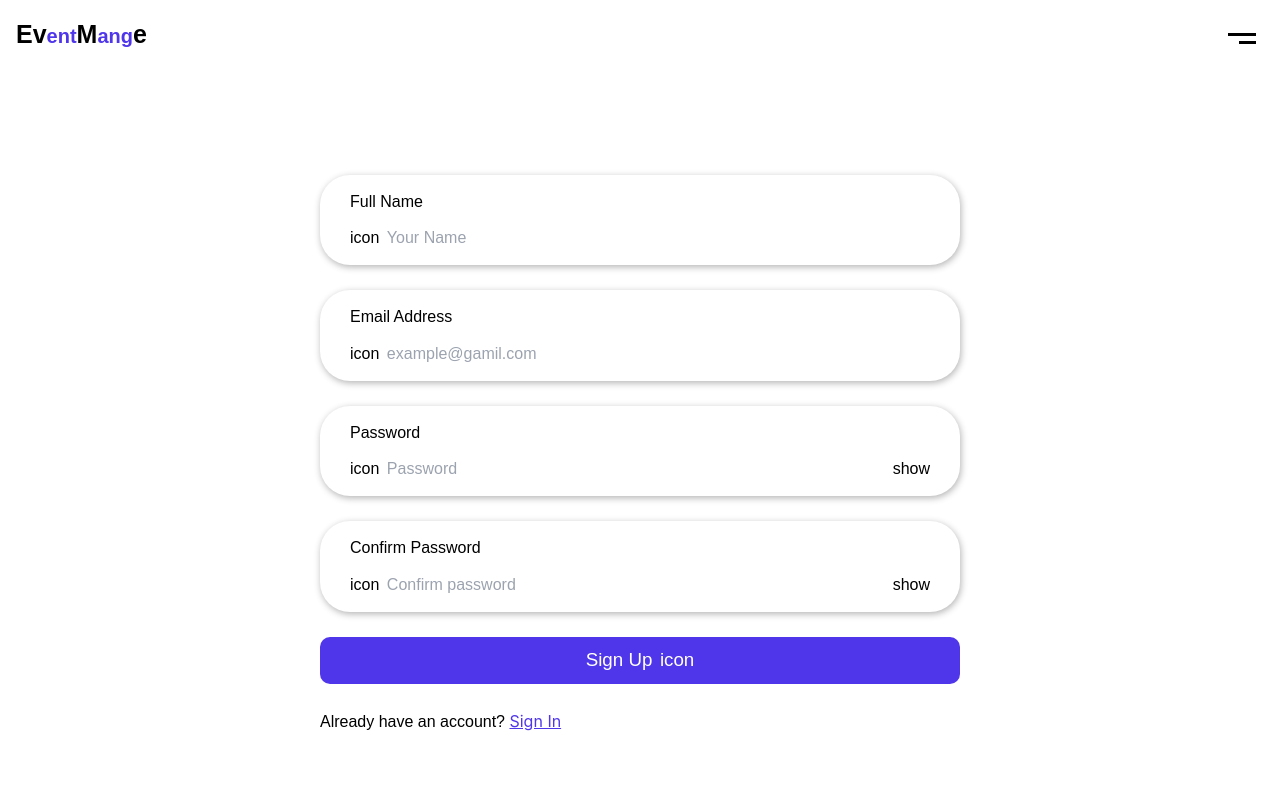
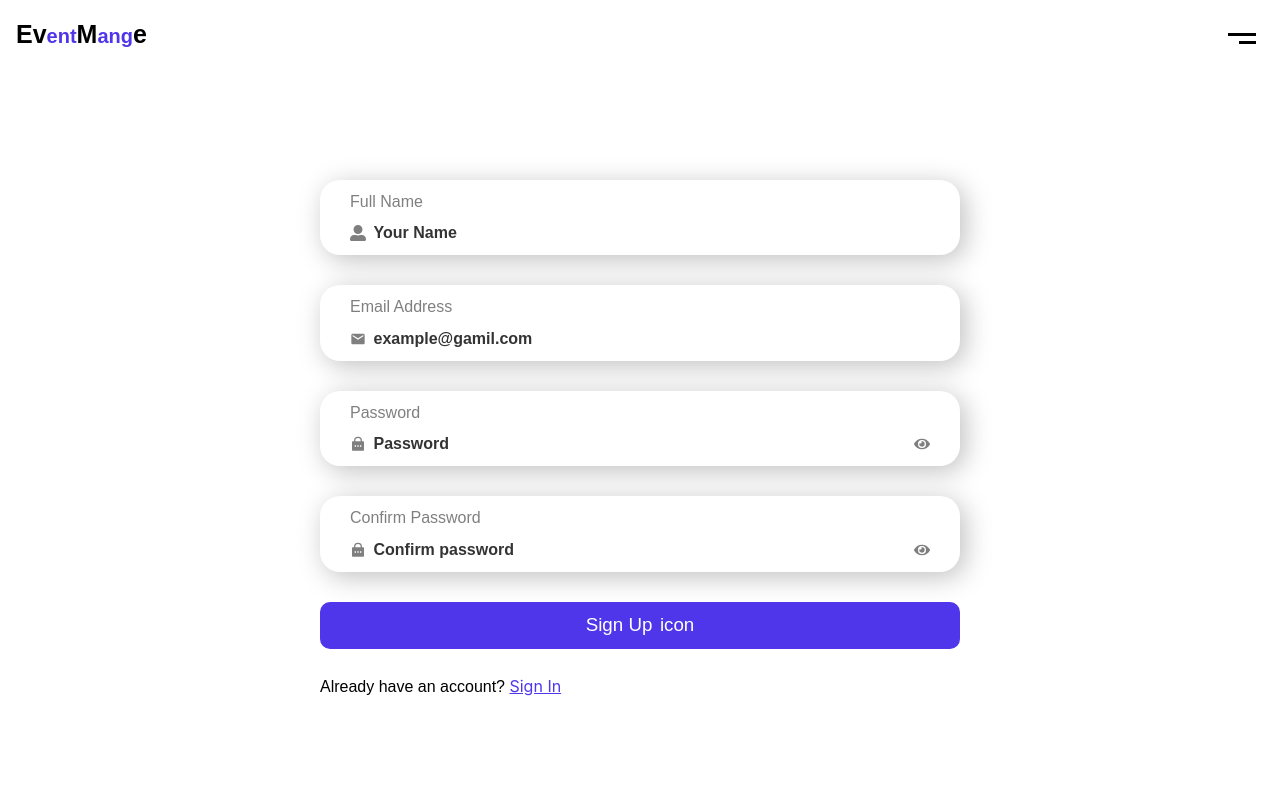
Before and after one commit to EnayetHossain/event-mange-client, a React (Create React App) app: page /sign-up in a window 1280 px wide. Shown: the top 800 px of the page. Built offline with nearby package versions, Linux system fonts and the light colour scheme.

Commit message:
icon added in sign up and sign in page

```diff
--- a/src/pages/SignIn/SignIn.js
+++ b/src/pages/SignIn/SignIn.js
@@ -1,5 +1,10 @@
 import React, { useState } from "react";
+import { FaEye, FaEyeSlash } from "react-icons/fa";
+import { MdEmail } from "react-icons/md";
+import { PiSignInBold } from "react-icons/pi";
+import { RiLockPasswordFill } from "react-icons/ri";
 import { Link } from "react-router-dom";
+
 
 const SignIn = () => {
   const [showPassword, setShowPassword] = useState(false);
@@ -8,38 +13,39 @@ const SignIn = () => {
     <div className="form-container">
       <form className="sign-form work-sans">
         <div className="input-container">
-          <label className="mb-5" htmlFor="email">
+          <label className="mb-3" htmlFor="email">
             Email Address
           </label>
           <div className="flex items-center justify-between">
-            <span className="mr-3">icon</span>
+            <span className="mr-3 form-icon"><MdEmail></MdEmail></span>
             <input type="email" name="email" placeholder="example@gamil.com" />
           </div>
         </div>
 
         <div className="input-container">
-          <label className="mb-5" htmlFor="password">
+          <label className="mb-3" htmlFor="password">
             Password
           </label>
           <div className="flex items-center justify-between">
-            <span className="mr-3">icon</span>
+            <span className="mr-3 form-icon"><RiLockPasswordFill></RiLockPasswordFill></span>
             <input
               type={showPassword ? "text" : "password"}
               name="password"
               placeholder="Password"
             />
             <span
-              className="ml-3 cursor-pointer"
+              className="ml-3 cursor-pointer form-icon"
+              title={showPassword ? "Hide Password" : "Show Password"}
               onClick={() => setShowPassword(!showPassword)}
             >
-              {showPassword ? "hide" : "show"}
+              {showPassword ? <FaEyeSlash></FaEyeSlash> : <FaEye></FaEye>}
             </span>
           </div>
         </div>
 
-        <div className="bg-accent-color text-primary-color py-5 text-center rounded-2xl text-3xl cursor-pointer">
+        <div className="bg-accent-color text-primary-color py-5 text-center rounded-2xl text-3xl cursor-pointer flex justify-center items-center">
           <input className="cursor-pointer" type="submit" value="Sign In" />
-          <span className="ml-3">icon</span>
+          <span className="ml-5"><PiSignInBold></PiSignInBold></span>
         </div>
 
         <div className="mt-10">
--- a/src/pages/SignUp/SignUp.css
+++ b/src/pages/SignUp/SignUp.css
@@ -8,15 +8,31 @@
   margin: 0 auto;
 }
 
+.form-icon,
+.sign-form label {
+  color: rgba(var(--secondary-color), 0.5);
+  font-weight: 500;
+}
+
+.sign-form input {
+  outline-color: transparent;
+}
+
+.sign-form input::placeholder {
+  color: rgb(var(--secondary-color), 0.8);
+  font-weight: 600;
+}
+
 .input-container {
   background-color: rgb(var(--primary-color));
   color: rgb(var(--secondary-color));
-  box-shadow: 1px 2px 7px rgba(var(--secondary-color), 0.3);
-  border-radius: 3rem;
-  margin: 2.5rem 0;
-  padding: 1.5rem 3rem;
+  box-shadow: 5px 5px 27px rgba(var(--secondary-color), 0.25);
+  border-radius: 2rem;
+  margin: 3rem 0;
+  padding: 1rem 3rem;
   display: flex;
   flex-direction: column;
+  justify-content: center;
 }
 
 .input-container input {
--- a/src/pages/SignUp/SignUp.js
+++ b/src/pages/SignUp/SignUp.js
@@ -1,4 +1,7 @@
 import { useState } from "react";
+import { FaEye, FaEyeSlash, FaUserAlt } from "react-icons/fa";
+import { MdEmail } from "react-icons/md";
+import { RiLockPasswordFill } from "react-icons/ri";
 import { Link } from "react-router-dom";
 import "./SignUp.css";
 
@@ -10,57 +13,76 @@ const SignUp = () => {
     <div className="form-container">
       <form className="sign-form work-sans">
         <div className="input-container">
-          <label className="mb-5" htmlFor="full-name">
+          <label className="mb-3" htmlFor="full-name">
             Full Name
           </label>
           <div className="flex items-center justify-between">
-            <span className="mr-3">icon</span>
+            <span className="mr-3 form-icon">
+              <FaUserAlt></FaUserAlt>
+            </span>
             <input type="text" name="full-name" placeholder="Your Name" />
           </div>
         </div>
 
         <div className="input-container">
-          <label className="mb-5" htmlFor="email">
+          <label className="mb-3" htmlFor="email">
             Email Address
           </label>
           <div className="flex items-center justify-between">
-            <span className="mr-3">icon</span>
+            <span className="mr-3 form-icon">
+              <MdEmail></MdEmail>
+            </span>
             <input type="email" name="email" placeholder="example@gamil.com" />
           </div>
         </div>
 
         <div className="input-container">
-          <label className="mb-5" htmlFor="password">
+          <label className="mb-3" htmlFor="password">
             Password
           </label>
           <div className="flex items-center justify-between">
-            <span className="mr-3">icon</span>
+            <span className="mr-3 form-icon">
+              <RiLockPasswordFill></RiLockPasswordFill>
+            </span>
             <input
               type={showPassword ? "text" : "password"}
               name="password"
               placeholder="Password"
             />
             <span
-              className="ml-3 cursor-pointer"
+              className="ml-3 cursor-pointer form-icon"
               onClick={() => setShowPassword(!showPassword)}
+              title={showPassword ? "Hide Password" : "Show Password"}
             >
-              {showPassword ? "hide" : "show"}
+              {showPassword ? <FaEyeSlash></FaEyeSlash> : <FaEye></FaEye>}
             </span>
           </div>
         </div>
 
         <div className="input-container">
-          <label className="mb-5" htmlFor="confirm-password">
+          <label className="mb-3" htmlFor="confirm-password">
             Confirm Password
           </label>
           <div className="flex items-center justify-between">
-            <span className="mr-3">icon</span>
+            <span className="mr-3 form-icon">
+              <RiLockPasswordFill></RiLockPasswordFill>
+            </span>
             <input
               type={showConfirmPassword ? "text" : "password"}
               name="confirm-password"
               placeholder="Confirm password"
             />
-            <span className="ml-3 cursor-pointer" onClick={() => setShowConfirmPassword(!showConfirmPassword)}>{showConfirmPassword ? "hide" : "show"}</span>
+            <span
+              className="ml-3 cursor-pointer form-icon"
+              onClick={() => setShowConfirmPassword(!showConfirmPassword)}
+              title={showConfirmPassword ? "Hide Password" : "Show Password"}
+            >
+              {showConfirmPassword ? (
+                <FaEyeSlash></FaEyeSlash>
+              ) : (
+                <FaEye></FaEye>
+              )}
+            </span>
           </div>
         </div>
 
```
